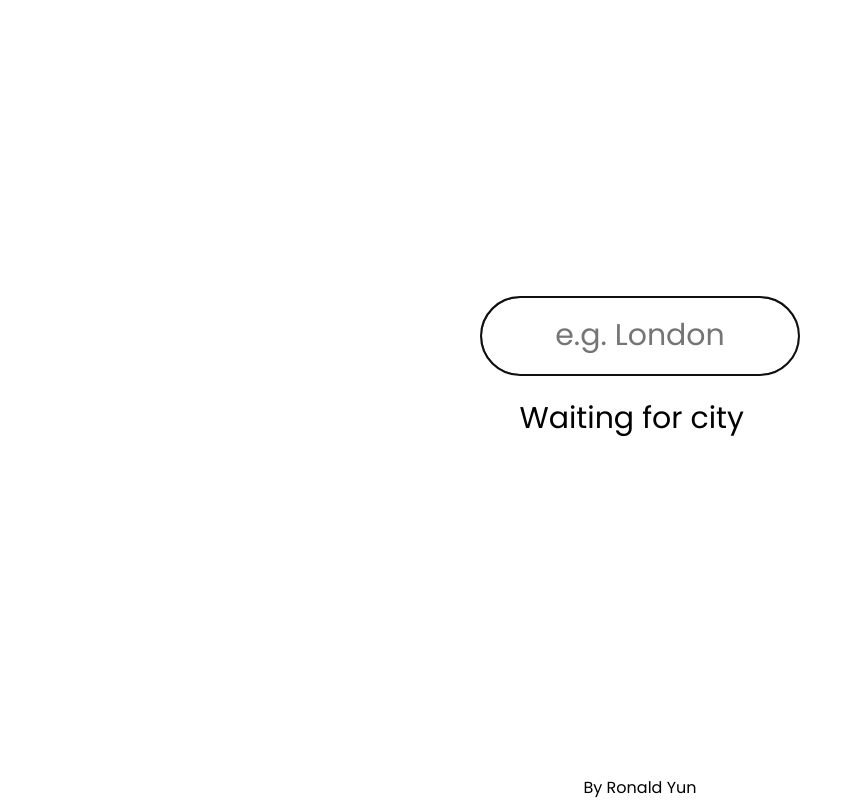
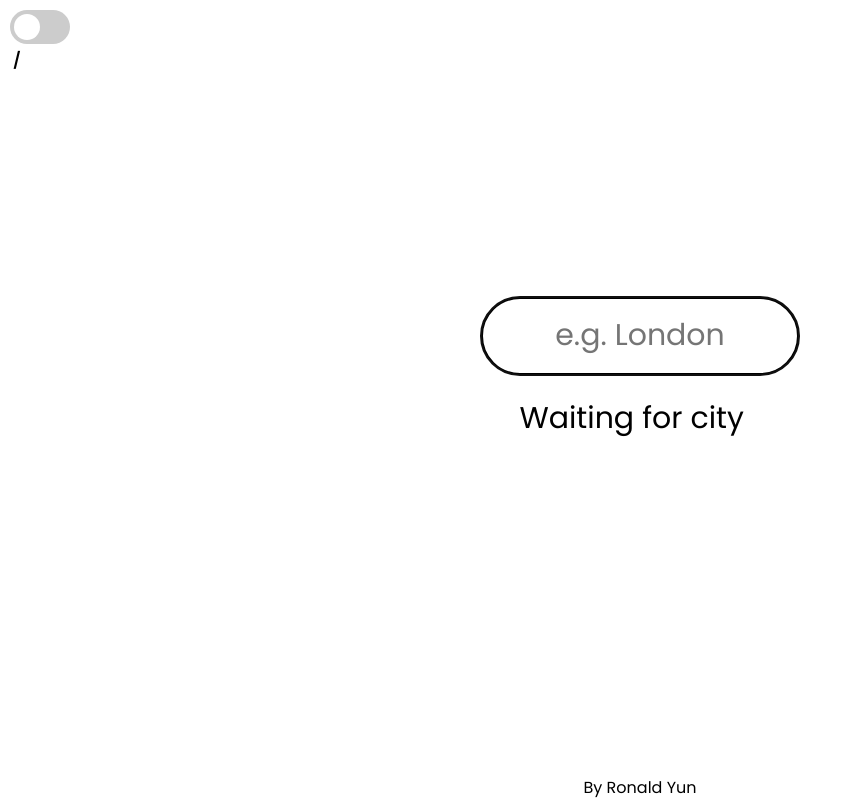
Before and after one commit to ronaldy1218/MyWeb, a plain HTML site: page index.html in a window 1280 px wide. Shown: the whole page, without its empty margins (0-853 px from the left). Drawn offline with Linux system fonts and the light colour scheme.

Commit message:
darkmode

```diff
--- a/index.html
+++ b/index.html
@@ -6,14 +6,25 @@
         <meta name="viewport" content="width=device-width, initial-scale=1">
         <title>Weather App</title>
         <link rel="stylesheet" href="styles.css">
+        <link rel="stylesheet" href="slider.css">
+        <link href='https://css.gg/sun.css' rel='stylesheet'>
+        <link href='https://css.gg/moon.css' rel='stylesheet'>
         <script src="script.js" defer></script>
     </head>
     <body>
         <div class="container">
+            <label class="switch" id="ldbutton" onclick="darkMode()">
+                <input type="checkbox">
+                <span class="slider round"></span>
+                <div style="display:flex">
+                    <i class="gg-sun"></i><span style="padding-left: 3px; padding-right:3px; font-weight: bold;">/</span>
+                    <i class="gg-moon"></i>
+                </div>
+              </label>
                 <form id="form">
                     <input type="text" placeholder="e.g. London" id="search" autocomplete="off" autofocus="on"></input>
                 </form>
-                <main id="main">Waiting for city<span>  |</span></main>
+                <main id="main">Waiting for city<span class="stroke">  |</span></main>
                 <p id="p"><p>
             <footer>By Ronald Yun</footer>
         </div>
--- /dev/null
+++ b/slider.css
@@ -0,0 +1,64 @@
+/* The switch - the box around the slider */
+.switch {
+    position: absolute;
+    display: inline-block;
+    width: 60px;
+    height: 34px;
+    top: 10px;
+    left: 10px;
+  }
+
+  /* Hide default HTML checkbox */
+  .switch input {
+    opacity: 0;
+    width: 0;
+    height: 0;
+  }
+
+  /* The slider */
+  .slider {
+    position: absolute;
+    cursor: pointer;
+    top: 0;
+    left: 0;
+    right: 0;
+    bottom: 0;
+    background-color: #ccc;
+    -webkit-transition: .4s;
+    transition: .4s;
+  }
+
+  .slider:before {
+    position: absolute;
+    content: "";
+    height: 26px;
+    width: 26px;
+    left: 4px;
+    bottom: 4px;
+    background-color: white;
+    -webkit-transition: .4s;
+    transition: .4s;
+  }
+
+  input:checked + .slider {
+    background-color: #2196F3;
+  }
+
+  input:focus + .slider {
+    box-shadow: 0 0 1px #2196F3;
+  }
+
+  input:checked + .slider:before {
+    -webkit-transform: translateX(26px);
+    -ms-transform: translateX(26px);
+    transform: translateX(26px);
+  }
+
+  /* Rounded sliders */
+  .slider.round {
+    border-radius: 34px;
+  }
+
+  .slider.round:before {
+    border-radius: 50%;
+  }
--- a/styles.css
+++ b/styles.css
@@ -1,7 +1,6 @@
 @import url("https://fonts.googleapis.com/css2?family=Poppins:wght@200;400;600&display=swap");
 
 *, *::before, *::after {
-    background-color: white;
     box-sizing: border-box;
     font-family: "Poppins", sans-serif;
 }
@@ -9,6 +8,7 @@
 body {
     padding: 0;
     margin: 0;
+    background-color: white;
 }
 
 .container {
@@ -33,6 +33,7 @@ input {
     width: 50%;
     text-align: center;
     margin-bottom: 20px;
+    border: 3px solid
 }
 
 main {
@@ -45,7 +46,7 @@ p {
     align-items: center;
 }
 
-span {
+.stroke {
     animation: blinker 1.5s step-start infinite;
 }
 
@@ -60,6 +61,7 @@ button {
     padding: 10px;
     transition: ease-out 0.1s;
     margin-top: 10px;
+    border: 2px solid;
 }
 
 button:active {
@@ -70,3 +72,8 @@ footer {
     position: absolute;
     bottom: 0;
 }
+
+.dark-mode {
+    background-color: black;
+    color: white;
+}
```
